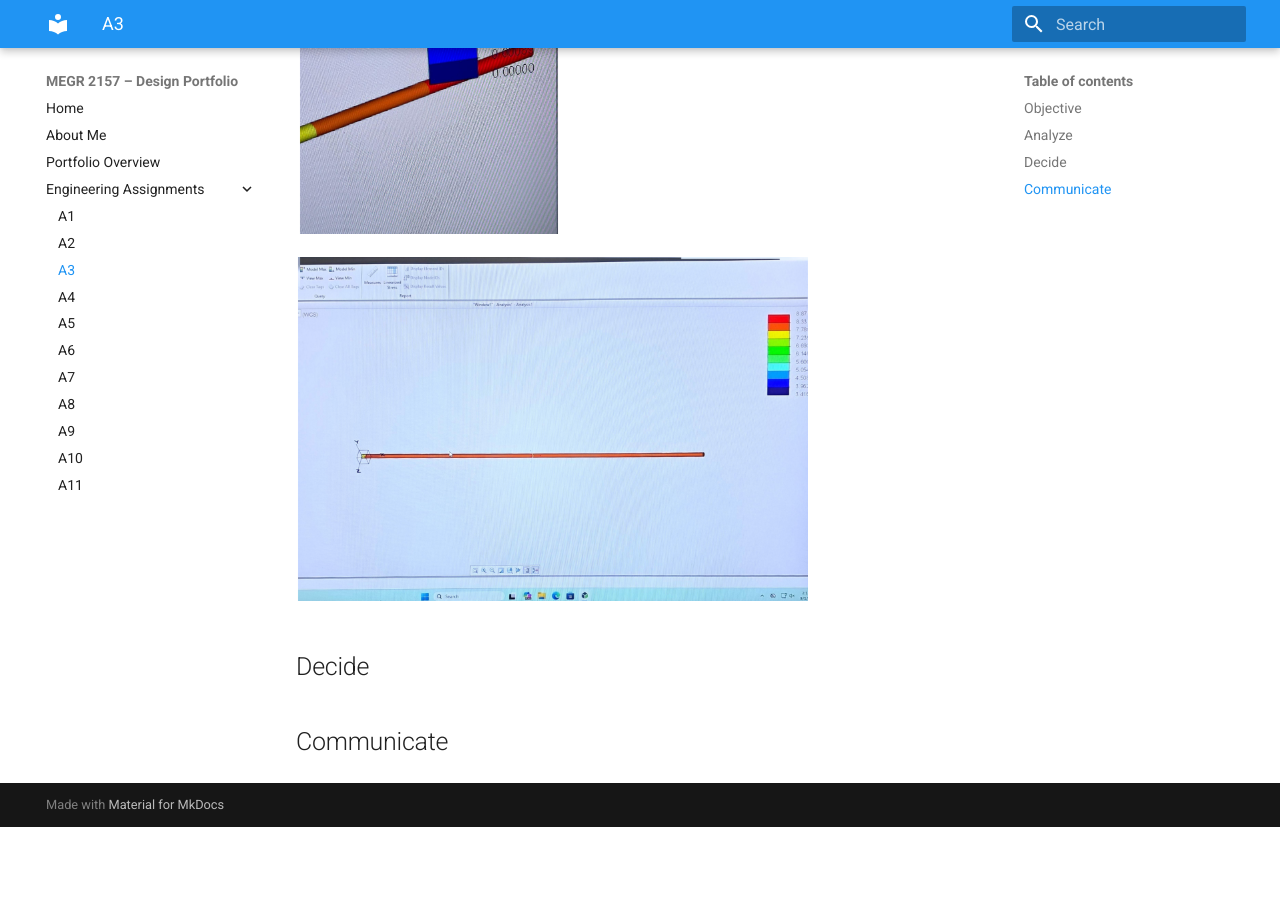
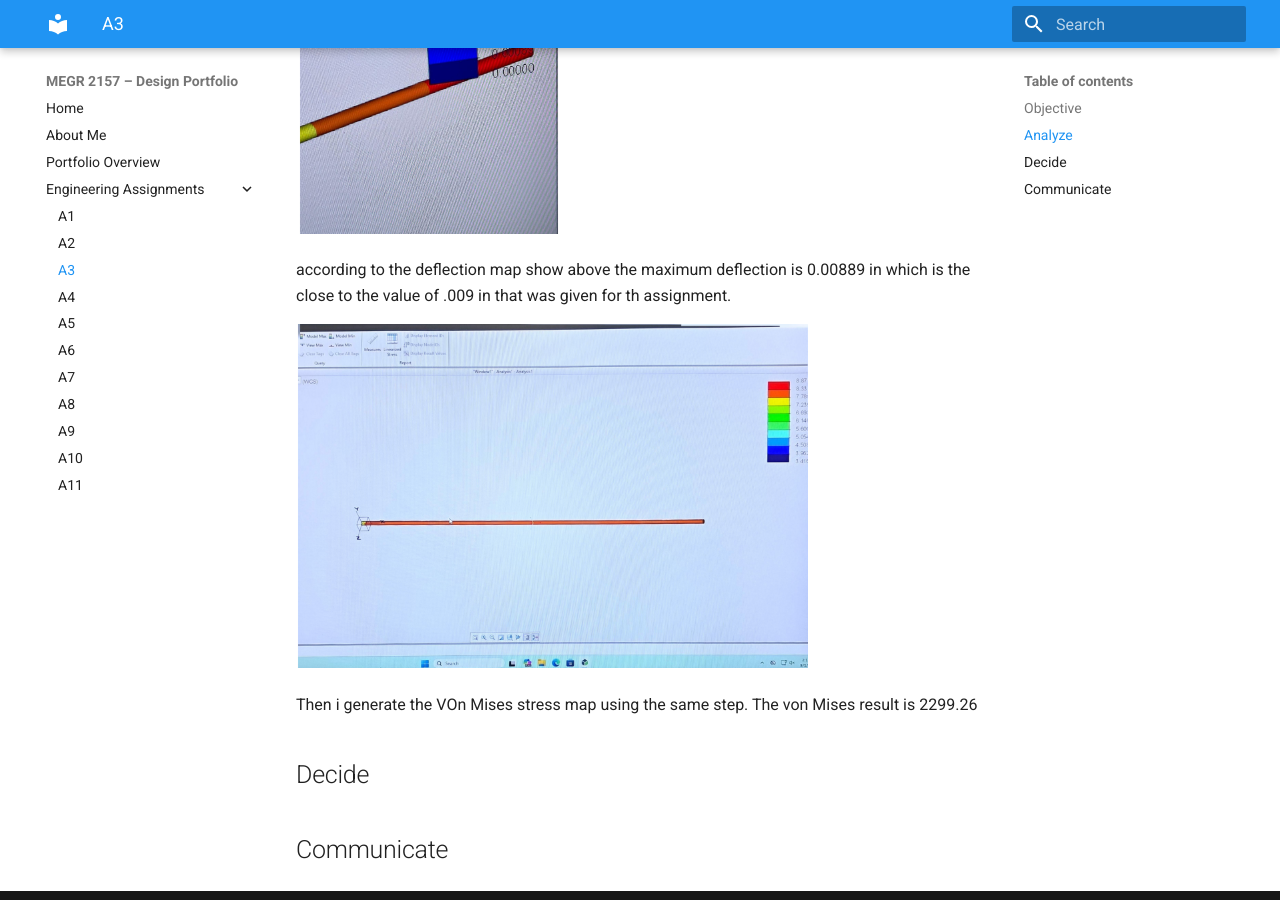
Before and after one commit to ncenatus/design-project-portfolio, an MkDocs documentation site: the page built from docs/assignments/A03/index.md, in a window 1280 px wide and 900 px high, scrolled down 5129 px. Built offline with MkDocs 1.6.1 and Material for MkDocs 9.7.7, drawn with Linux system fonts in a browser that asks for light colours; before the commit the page ends 5956 px from its top, so only the background shows below that.

Commit message:
Update index.md

```diff
--- a/docs/assignments/A03/index.md
+++ b/docs/assignments/A03/index.md
@@ -31,8 +31,11 @@ I run the analysis to generate the deflection map shown above.
 
 ![A3](I.png)
 
+according to the deflection map show above the maximum deflection is 0.00889 in which is the close to the value of .009 in that was given for th assignment.
+
 ![A3](J.png)
 
+Then i generate the VOn Mises stress map using the same step. The von Mises result is 2299.26
 
 
 
```
